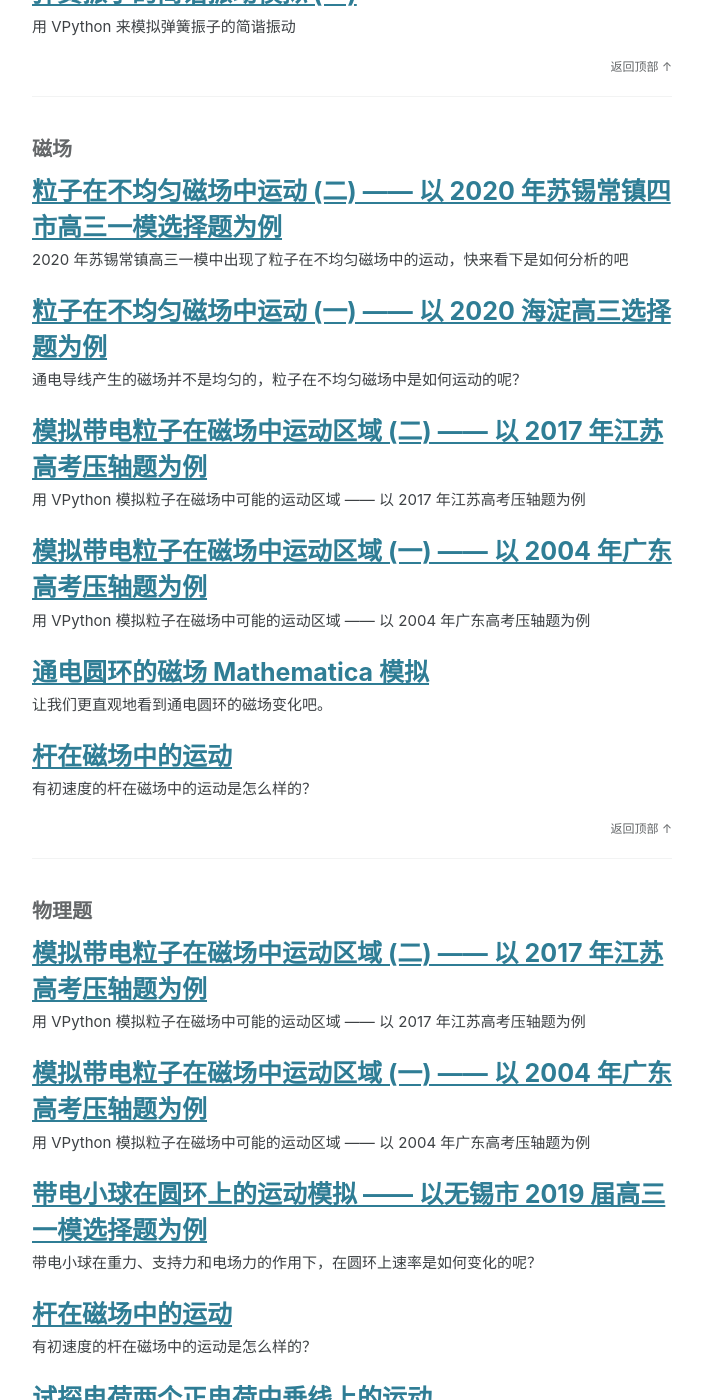
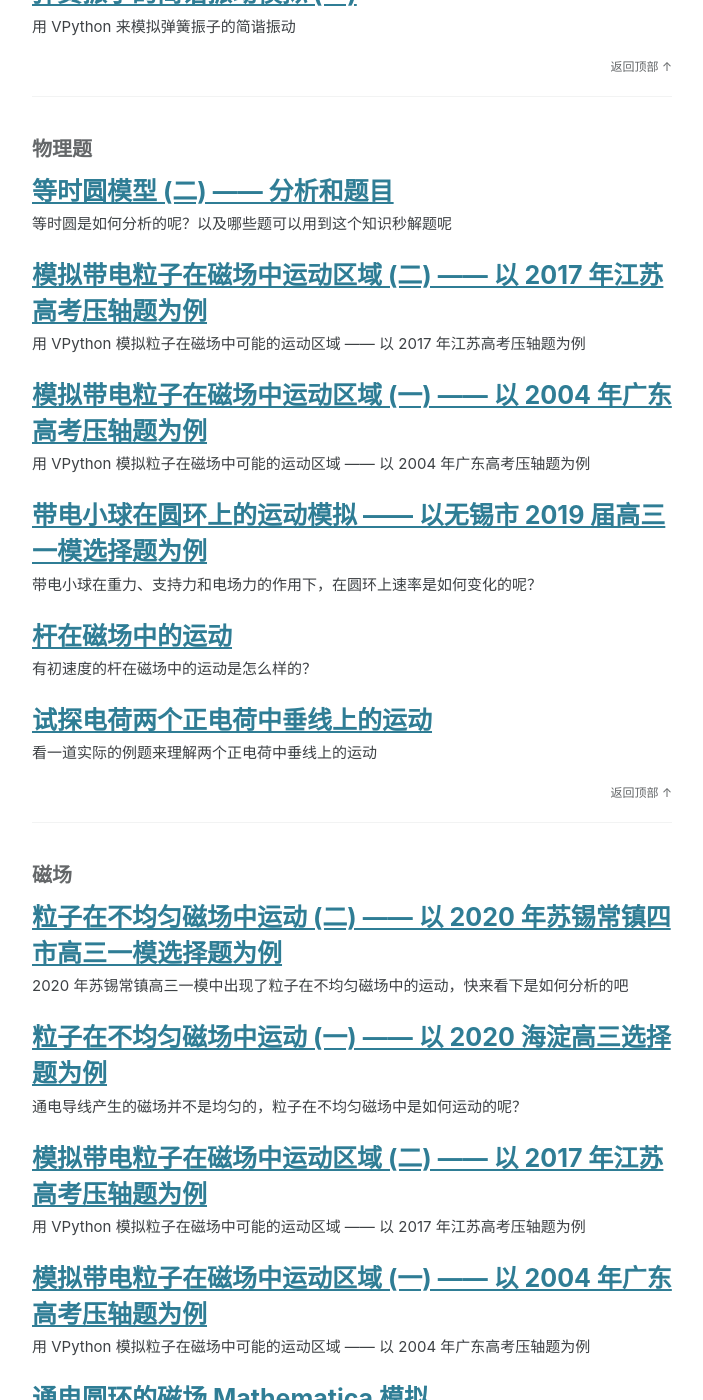
Before and after one commit to physicsay/physicsay-physicsay.github.io, a Jekyll site: the page built from tags.html, in a window 1280 px wide and 1400 px high, scrolled down 3409 px. Shown: the whole window, without its empty margins (288-991 px from the left). Built offline with Jekyll 4.4.1, drawn with Linux system fonts in a browser that asks for light colours; cached includes are drawn as plain includes; nearby versions of some CDN libraries; part of the change alters nothing that is shown; some of the changed text lies outside the part shown.

Commit message:
feat: add isochronous 2

```diff
--- a/_posts/2020-05-11-isochronous-circle-1.md
+++ b/_posts/2020-05-11-isochronous-circle-1.md
@@ -43,6 +43,6 @@ D. $t_B < t_E < t_C = t_D$
 
 既然是模拟，我们还可以改变小球的质量，考查小球沿着不同轨道下落的时间 (此处未做相关模拟)。
 
-结论：小球在竖直平面内不同轨道从同一点无摩擦下滑，滑倒轨道末端的时间是相同的，与小球质量、轨道角度无关。
+结论：小球在竖直平面内不同轨道从同一点无摩擦下滑，滑到轨道末端的时间是相同的，与小球质量、轨道角度无关。
 
 > 有同学可能会有疑问，在做题的时候无法编程，怎么能找到正确的选项？本文用 VPython 模拟这样的运动，先有一个直观的印象，关于等时圆的分析，请看下文。
--- /dev/null
+++ b/_posts/2020-05-12-isochronous-circle-2.md
@@ -0,0 +1,86 @@
+---
+title:  等时圆模型 (二) —— 分析和题目
+url: isochronous-circle-2
+date: 2020-05-12 21:25:21
+tags:
+- 物理题
+categories:  mechanics
+description:  等时圆是如何分析的呢？以及哪些题可以用到这个知识秒解题呢
+---
+
+之前的文章，讲解了等时圆模型，即一个竖直平面的圆上某点延伸出无数条轨道，只在重力作用下物体从静止开始下落，则在每条轨道上运动的时间相等，并对这个模型用 VPython 做了模拟，有些同学可能会疑惑，考试时无法写程序模拟，也不会写程序，那要怎么办呢？
+
+用 VPython 模拟，是给大家一个直观的感受，运动还是要基于分析的。下面就对等时圆模型分析，并讲解等时圆相关的题目，看看如何秒解题？
+
+## 1. 分析
+
+选取任意角度的杆，分析小球在杆上受到的力：
+
+<img src='/assets/images/2020-05-12-isochronous-circle-2/freebody.png' style='zoom:40%; margin: 0 auto; display: block;'/>
+
+小球受到竖直向下的重力，杆对小球的支持力，如上图所示。重力可以分解成沿着杆和垂直于杆，垂直于杆的支持力和重力分力不改变物体速度大小。因此可以列出以下方程，求出在杆上运动的加速度
+
+$$
+mgsin\theta = ma
+$$
+
+而杆的长度为 $L = 2R sin\theta$
+
+因此用 $x = 1/2 \cdot at^2$ 公式有：
+
+$$
+2R sin\theta = \frac{1}{2} \cdot (gsin\theta) \cdot t^2
+$$
+
+得到球沿着杆下落的时间为
+
+$$
+t = 2\sqrt{\frac{R}{g}}
+$$
+
+
+**结论：小球在竖直平面内不同轨道从同一点无摩擦下滑，滑到轨道末端的时间是相同的，只与半径 $R$ 和重力加速度 $g$ 有关，与小球质量、轨道角度无关。**
+
+
+## 2. 物理题
+
+既然已经知道了等时圆的特点，可以来试试能不能运动到题目和实际中呢？
+
+### 2.1 例一
+
+在同一竖直平面内固定三根光滑的细杆，细杆的一个端点均在 d 点，另一端点 a、b、c处于同一水平线上，三环分别从a、b、c处由静止释放，$t_1$、$t_2$、$t_3$ 分别表示各环到达 d 点的时间，正确的是 (    )
+
+A. $t_1 = t_2 = t_3$
+B. $t_1 < t_2 < t_3$
+C. $t_1 > t_2 > t_3$
+D. 无法比较
+
+<img src='/assets/images/2020-05-12-isochronous-circle-2/fig.png' style='zoom:40%; margin: 0 auto; display: block;'/>
+
+### 2.2 分析
+
+环由 a、b、c 点静止释放，只受到重力，可以用等时圆模型来求解，画出对应的等时圆，再考虑等时圆的半径即可。
+
+<img src='/assets/images/2020-05-12-isochronous-circle-2/fig_a.png' style='zoom:40%; margin: 0 auto; display: block;'/>
+
+从上图可以看出，环从 a 点下落的时间和 a' 点下落的时间相同 (等时圆模型结论)，因此可以画出 b、c 杆的等时圆。
+<img src='/assets/images/2020-05-12-isochronous-circle-2/fig_abc.png' style='zoom:40%; margin: 0 auto; display: block;'/>
+
+因此答案选 B。
+
+### 2.3 变题
+
+身体素质拓展训练中，人从竖直墙壁的顶点 A 沿光滑杆自由下滑到倾斜的木板上 (人可看作质点)，若木板的倾斜角不同，人沿着三条不同路径 AB、AC、AD 滑到木板上的时间分别为 $t_1$、$t_2$、$t_3$，若已知 AB、AC、AD 与板的夹角分别为 70°、90° 和 105°，则 (    )
+
+A. $t_1 > t_2 > t_3$
+B. $t_1 < t_2 < t_3$
+C. $t_1 = t_2 = t_3$
+D. 不能确定$t_1$、$t_2$、$t_3$ 之间的关系
+
+<img src='/assets/images/2020-05-12-isochronous-circle-2/fig2.png' style='zoom:40%; margin: 0 auto; display: block;'/>
+
+> 知道变题的答案吗？试试看！
+
+注：
+1. [例题1](https://www.bilibili.com/video/BV19J411s77W)
+2. [变题](https://zhuanlan.zhihu.com/p/99465319)
```
Also changed, not shown: assets/images/2020-05-11-isochronous-circle-1/fig.png, assets/images/2020-05-12-isochronous-circle-2/fig.png (added), assets/images/2020-05-12-isochronous-circle-2/fig2.png (added), assets/images/2020-05-12-isochronous-circle-2/fig_a.png (added), assets/images/2020-05-12-isochronous-circle-2/fig_abc.png (added), assets/images/2020-05-12-isochronous-circle-2/freebody.png (added).
